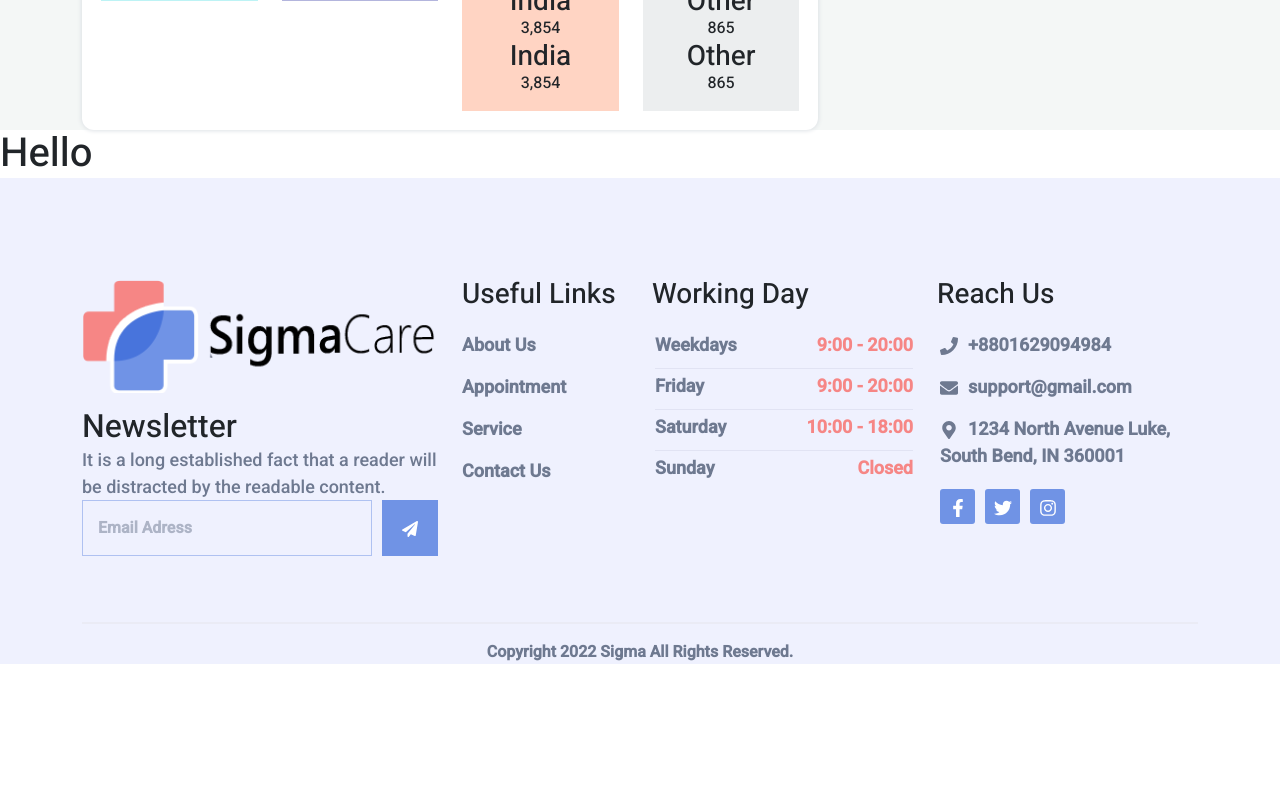
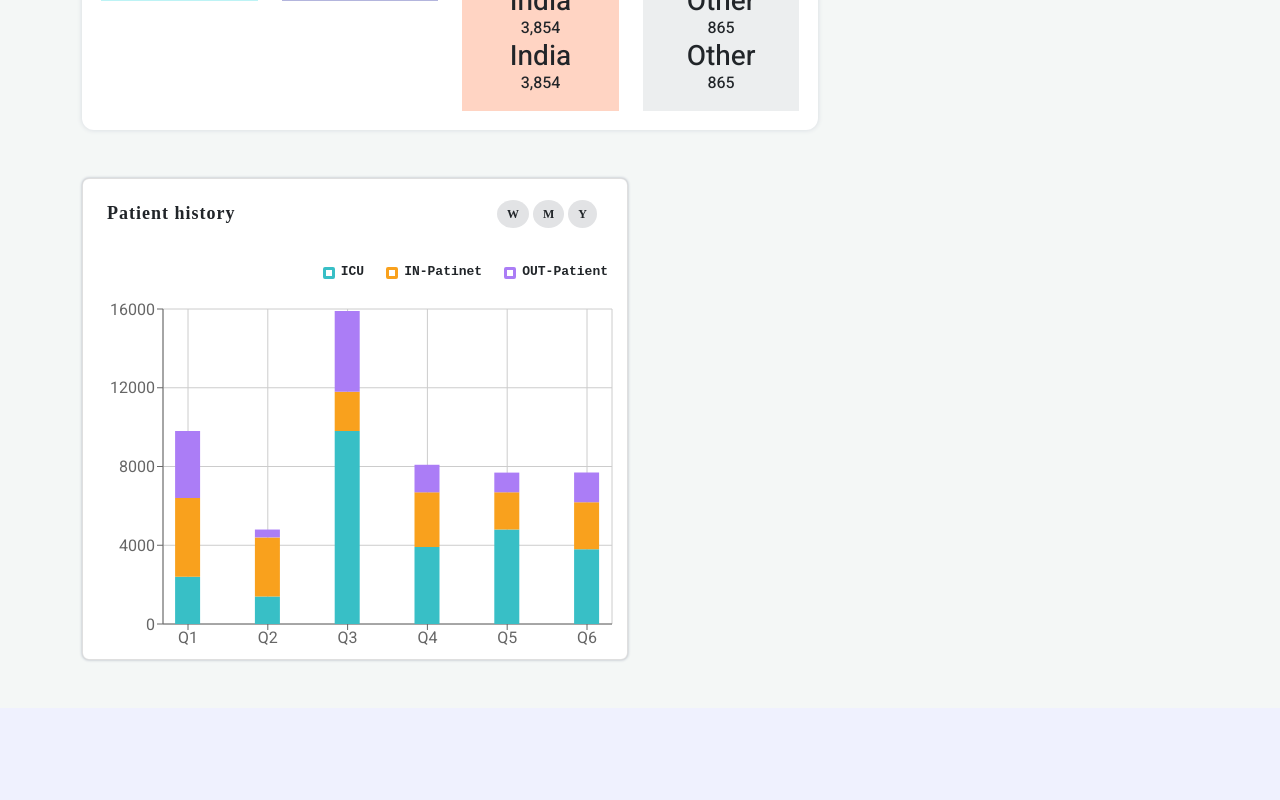
Before and after one commit to ruhulamin77/sigma-hospital-client, a React (Create React App) app: page /adminhome in a window 1280 px wide. Shown: the part 1220-2020 px from the top of the page. Before the commit the page ends 1884 px from the top, so only its background shows below. Built offline with nearby package versions, Linux system fonts and the light colour scheme.

Commit message:
third section

```diff
--- a/src/components/Dashboard/AdminDashboard/AdminHome/ThirdSection/ThirdSection.css
+++ b/src/components/Dashboard/AdminDashboard/AdminHome/ThirdSection/ThirdSection.css
@@ -0,0 +1,99 @@
+
+
+.thard-section{
+    background-color: #f4f7f6;
+}
+
+
+.thard{
+    box-shadow: 0px 0px 3px 0px #acb3bf;
+    border-radius: 7px;
+}
+.card-top-section{
+    display: flex;
+    justify-content: space-between;
+}
+.Patient-history{
+    font-size: 18px;
+    font-family: serif;
+    letter-spacing: 1px;
+    font-weight: 600;
+    margin-left: 24px;
+    margin-top: 21px;
+
+}
+.card-top-section ul{
+    display: flex;
+    margin-top: 21px;
+    margin-right: 29px;
+}
+.card-top-section ul li{
+    background-color: #E2E3E5;
+    padding: 5px 10px;
+    border-radius: 50%;
+    margin-right: 1px;
+    font-size: 12px;
+    font-weight: 600;
+    font-family: auto;
+
+}
+
+.card-top-section ul li:hover{
+    background-color: #01B2C6;
+}
+
+.ct-legend{
+    display: flex;
+    justify-content: end;
+    margin-top: 18px;
+    margin-bottom: 8px;
+    position: relative;
+    text-align: right;
+
+}
+.ct-legend li{
+    font-size: 13px;
+    margin-right: 19px;
+    font-family: monospace;
+    font-weight: 600;
+    display: inline-block;
+    position: relative;
+    padding-left: 18px;
+    vertical-align: middle;
+}
+
+
+.ct-legend li.inactive:before {
+    background: transparent;
+}
+.ct-legend .ct-series-1:before {
+    background-color: #38bfc6;
+    border-color: #38bfc6;
+}
+.ct-legend .ct-series-2:before {
+    background-color: #F9A11D;
+    border-color: #F9A11D;
+}
+.ct-legend .ct-series-3:before {
+    background-color: #AB7DF6;
+    border-color: #AB7DF6;
+}
+
+
+.ct-legend li:before {
+    -webkit-border-radius: 2px;
+    -moz-border-radius: 2px;
+    border-radius: 2px;
+    width: 12px;
+    height: 12px;
+    position: absolute;
+    top: 5px;
+    left: 0;
+    content: '';
+    border: 3px solid transparent;
+}
+
+.BarChart-2nd-part{
+    width: 100%;
+    height: 370px;
+}
--- a/src/components/Dashboard/AdminDashboard/AdminHome/ThirdSection/ThirdSection.js
+++ b/src/components/Dashboard/AdminDashboard/AdminHome/ThirdSection/ThirdSection.js
@@ -1,10 +1,122 @@
 import React from 'react';
+import { Card } from 'react-bootstrap';
+import './ThirdSection.css'
+import { BarChart, Bar, Cell, XAxis, YAxis, CartesianGrid, Tooltip, Legend, ResponsiveContainer } from 'recharts';
 
 const ThirdSection = () => {
+    const data = [
+        {
+            name: 'Q1',
+            uv: 4000,
+            pv: 2400,
+            av: 3400,
+            amt: 2400,
+        },
+        {
+            name: 'Q2',
+            uv: 3000,
+            pv: 1398,
+            av: 400,
+            amt: 2210,
+        },
+        {
+            name: 'Q3',
+            uv: 2000,
+            pv: 9800,
+            av: 4100,
+            amt: 2290,
+        },
+        {
+            name: 'Q4',
+            uv: 2780,
+            pv: 3908,
+            amt: 2000,
+            av: 1400,
+        },
+        {
+            name: 'Q5',
+            uv: 1890,
+            pv: 4800,
+            av: 1000,
+            amt: 2181,
+        },
+        {
+            name: 'Q6',
+            uv: 2390,
+            pv: 3800,
+            av: 1500,
+            amt: 2500,
+        },
+
+    ];
+
+
     return (
-        <div>
-            <h1>Hello</h1>
-        </div>
+        <section className='thard-section'>
+            <div className='container pt-5 pb-5'>
+                <div className='row'>
+                    <div className='col-lg-6 col-sm-12'>
+                        <Card className='thard'>
+                            <div className='card-top-section'>
+                                <p className='Patient-history'>Patient history</p>
+                                <ul>
+                                    <li>W</li>
+                                    <li>M</li>
+                                    <li>Y</li>
+                                </ul>
+                            </div>
+
+                            <div className='icu-section'>
+                                <ul className='ct-legend'>
+                                    <li className="ct-series-1 inactive" data-legend="1">ICU</li>
+                                    <li className="ct-series-2 inactive" data-legend="2">IN-Patinet</li>
+                                    <li className="ct-series-3 inactive" data-legend="3">OUT-Patient</li>
+
+                                </ul>
+
+                            </div>
+
+                            <div className='BarChart-2nd-part'>
+                                <ResponsiveContainer width="100%" height="100%">
+                                    <BarChart
+                                        width={300}
+                                        height={100}
+                                        data={data}
+                                        margin={{
+                                            top: 20,
+                                            right: 15,
+                                            left: 20,
+                                            bottom: 5,
+                                        }}
+                                        barSize={25}
+
+                                    >
+                                        <CartesianGrid />
+                                        <XAxis dataKey="name" scale="point" padding={{ left: 25, right: 25 }} />
+                                        <YAxis />
+                                        <Tooltip />
+
+                                        <Bar dataKey="pv" stackId="a" fill="#38bfc6" />
+                                        <Bar dataKey="uv" stackId="a" fill="#F9A11D" />
+                                        <Bar dataKey="av" stackId="a" fill="#AB7DF6" />
+                                    </BarChart>
+                                </ResponsiveContainer>
+
+                            </div>
+
+                        </Card>
+
+                    </div>
+
+                    <div className='col-lg-6 col-sm-12'>
+
+                    </div>
+
+                </div>
+
+            </div>
+
+        </section>
     );
 };
 
```
